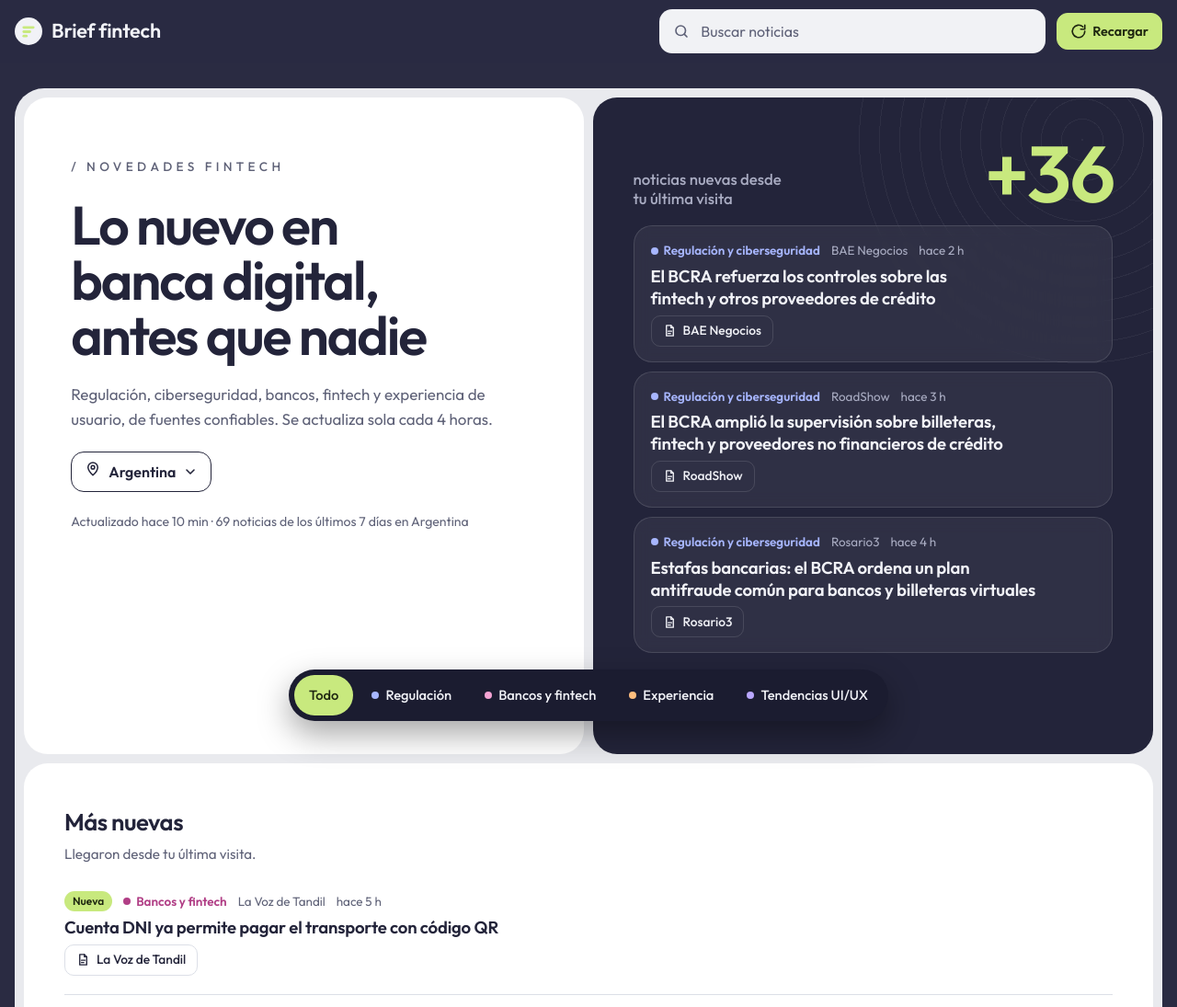
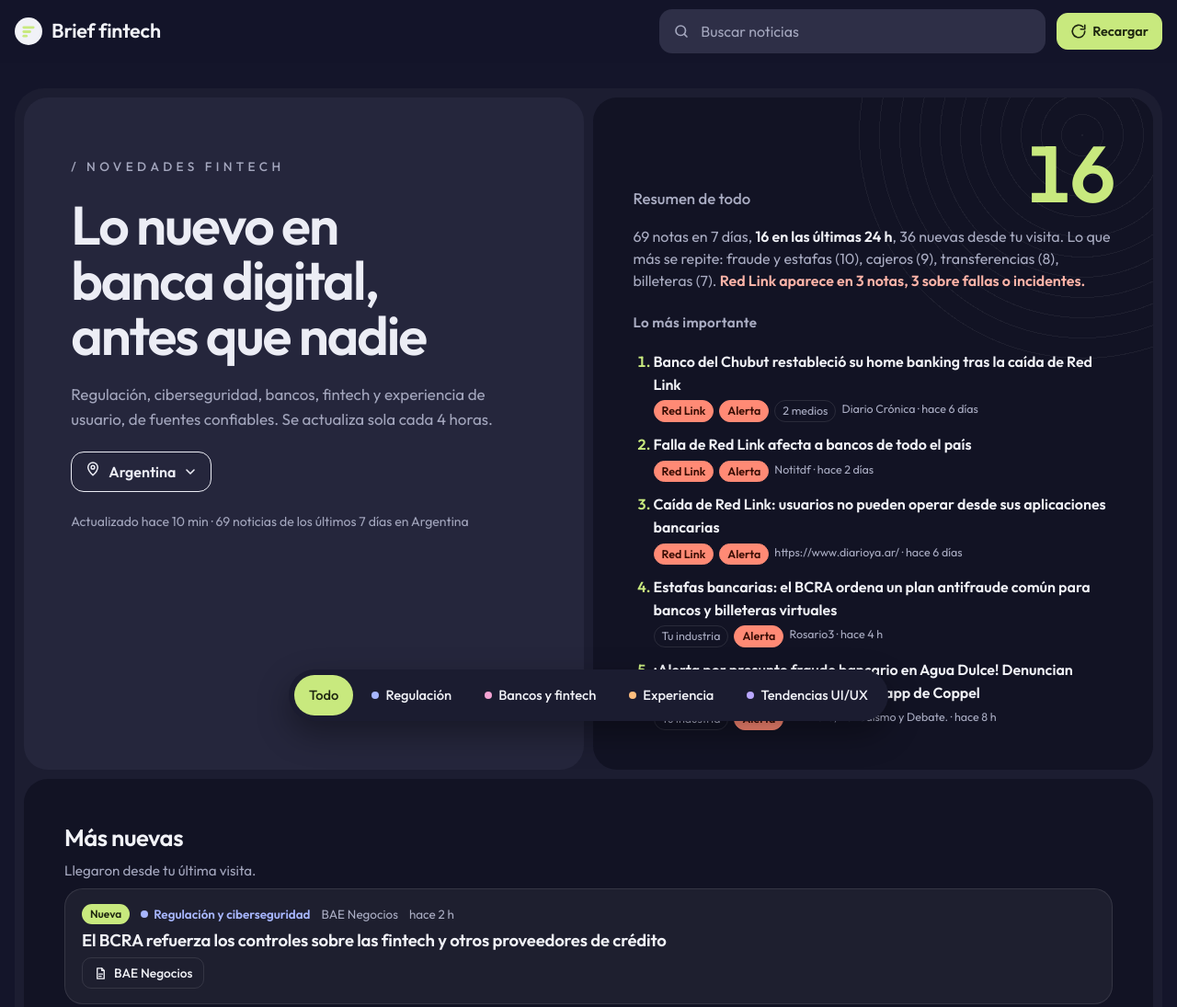
Before and after one commit to julietacatini-hash/brief-fintech, a plain HTML site: page docs/index.html in a window 1280 px wide. Shown: the top 1095 px of the page at 92% size. Drawn offline with Linux system fonts and the light colour scheme.

Commit message:
Modo oscuro, resumen priorizado por Red Link y búsqueda de fallas

```diff
--- a/docs/index.html
+++ b/docs/index.html
@@ -1,5 +1,5 @@
 <!doctype html>
-<html lang="es">
+<html lang="es" data-theme="dark">
 <head>
 <meta charset="utf-8">
 <meta name="viewport" content="width=device-width, initial-scale=1, viewport-fit=cover">
@@ -194,6 +194,24 @@ h1{margin:0;font-weight:600;font-size:clamp(2.2rem,4.6vw,3.9rem);line-height:1.0
 .tab .n{opacity:.6;font-variant-numeric:tabular-nums}
 .tab[aria-pressed="true"]{background:var(--lime);color:var(--lime-ink)}
 .tab[aria-pressed="true"] .dot{background:var(--lime-ink)}
+.sum-txt{margin:0;color:var(--dark-muted);line-height:1.5}
+.sum-txt b{color:var(--dark-ink);font-weight:600}
+.rl-alert{color:#FFB4A8;font-weight:600}
+.sum-h{margin:4px 0 0;font-weight:600;font-size:.95rem;color:var(--dark-muted);letter-spacing:.02em}
+.sum-list{margin:0;padding:0 0 0 22px;display:flex;flex-direction:column;gap:12px}
+.sum-list li::marker{color:var(--lime);font-weight:600}
+.sum-list a{color:var(--dark-ink);text-decoration:none;font-weight:600;line-height:1.3}
+.sum-list a:hover{text-decoration:underline}
+.why{display:flex;flex-wrap:wrap;gap:6px;margin-top:5px;font-size:.78rem;color:var(--dark-muted)}
+.why span:not(:last-child){border:1px solid var(--glass-line);border-radius:999px;padding:1px 8px}
+.why .hot{background:#FF8A75;border-color:#FF8A75!important;color:#3A0E05;font-weight:600}
+.feed{background:var(--dark)!important;color:var(--dark-ink)}
+.feed .item{background:var(--glass);border:1px solid var(--glass-line);border-radius:20px;padding:16px 18px;margin-bottom:10px}
+.feed .item p,.feed .meta{color:var(--dark-muted)}
+.feed .item .cat{color:var(--cd,var(--c))}
+.feed .srcs a{background:transparent;border-color:var(--glass-line);color:var(--dark-ink)}
+.feed .older-btn{background:var(--glass);border-color:var(--glass-line);color:var(--dark-ink)}
+.feed .day-h{border-color:var(--glass-line)}
 .fab{display:none!important}
 .shell{padding-bottom:calc(env(safe-area-inset-bottom,0px) + 110px)!important}
 body.v-ten .top,body.v-ten #feed{display:none}
@@ -301,7 +319,7 @@ const KIND = {oficial:"Documento oficial", nota:"Nota", cobertura:"Otra cobertur
 const ORDER = {oficial:0, nota:1, cobertura:2};
 const CHEV = '<svg width="20" height="20" viewBox="0 0 24 24" fill="none" stroke="currentColor" stroke-width="2.2" stroke-linecap="round" stroke-linejoin="round" aria-hidden="true"><path d="m6 9 6 6 6-6"/></svg>';
 const FIRST_VISIT_WINDOW = 48*3600*1000;
-const SPOT_MAX = 3;
+const SPOT_MAX = 0;
 
 /* ---------- Estado ---------- */
 const store = {
@@ -425,31 +443,37 @@ function glassHTML(n){
   return `<li class="glass" style="--cd:${CATS[n.cat].cd}"><div class="meta"><span class="cat">${CATS[n.cat].name}</span>${n.region==="ar"&&prefs.region==="world"?'<span class="ar">AR</span>':""}<span>${esc(n.links[0]?.nombre||n.source)}</span><span>${rel(n.d)}</span>${langHTML(n)}</div><h3>${esc(n.title)}</h3>${n.body?`<p>${esc(n.body)}</p>`:""}${linksHTML(n)}</li>`;
 }
 
+const EMPRESA = [["red link",10],["link celular",8],["home banking link",8],["link pagos",8],["banelco",6],["newpay",6],["coelsa",6],["modo",5],["interbanking",5],["prisma",4],["cajero",4],["atm",3],["homebanking",3],["home banking",3],["billetera",2],["transferencia",2],["qr",1],["bcra",2],["comunicación a",3]];
+const ALERTA = ["falla","caída","cayó","no funciona","interrup","incidente","ciberataque","hackeo","estafa","fraude","sanción","multa"];
+const GRANDES = ["infobae","la nación","clarín","ámbito","el cronista","iprofesional","iproup","perfil","página/12","bloomberg","reuters","la voz","forbes","tn","el economista","fintech futures","techcrunch","the verge","9to5mac","nielsen"];
+const TEMAS = {"transferencias":["transferencia"],"QR":[" qr"],"fraude y estafas":["fraude","estafa","phishing"],"fallas y caídas":["falla","caída","no funciona"],"cajeros":["cajero","atm"],"billeteras":["billetera","wallet"],"tarjetas":["tarjeta","card"],"IA":[" ia "," ai ","inteligencia artificial"],"normativa BCRA":["bcra","comunicación a"],"banca empresas":["empresas","pyme","echeq"],"diseño y UX":["diseño","design","ux","interfaz"],"criptomonedas":["cripto","crypto","usdt"]};
+EMPRESA.forEach(e=>e[0]=norm(e[0])); ALERTA.forEach((w,i)=>ALERTA[i]=norm(w)); GRANDES.forEach((w,i)=>GRANDES[i]=norm(w)); for(const k in TEMAS) TEMAS[k]=TEMAS[k].map(norm);
+function puntaje(n){
+  const t=" "+n.hay+" "; let p=0; const why=[];
+  let emp=0; for(const [w,v] of EMPRESA) if(t.includes(w)) emp=Math.max(emp,v);
+  if(emp){ p+=emp; why.push(emp>=8?"Red Link":"Tu industria"); }
+  if(ALERTA.some(w=>t.includes(w))){ p+= emp?6:2; if(emp) why.push("Alerta"); }
+  const cob=n.links.length-1; if(cob>0){ p+=cob*2; why.push(`${cob+1} medios`); }
+  if(GRANDES.some(g=>norm(n.links.map(l=>l.nombre).join(" ")+" "+n.source).includes(g))){ p+=3; why.push("Medio principal"); }
+  const h=(Date.now()-n.d)/36e5; p+= h<24?3:h<72?1:0;
+  if(!n.en) p+=1;
+  return {p,why};
+}
 function renderSpot(list, nuevas){
   const spot=$("spot");
-  if(loadError){
-    spot.innerHTML = `<div class="spot-empty"><h3 id="spot-h">No se pudieron cargar las novedades</h3><p>Revisá tu conexión y volvé a abrir la app.</p></div>`;
-    return;
-  }
-  if(!NEWS.length){
-    spot.innerHTML = `<div class="spot-empty"><h3 id="spot-h">Cargando novedades…</h3></div>`;
-    return;
-  }
-  if(nuevas.length){
-    const shown = nuevas.slice(0,SPOT_MAX);
-    const moreNew = nuevas.length - shown.length, older = list.length - nuevas.length;
-    spot.innerHTML = `<div class="spot-head"><h2 id="spot-h">${nuevas.length===1?"noticia nueva":"noticias nuevas"} desde tu última visita</h2><span class="bignum" aria-hidden="true">+${nuevas.length}</span></div>
-      <ul class="glass-list">${shown.map(glassHTML).join("")}</ul>
-      ${moreNew>0 ? `<a class="btn-lime" href="#feed">Ver ${moreNew} ${moreNew===1?"nueva":"nuevas"} más ${CHEV}</a>` : older>0 ? `<button class="btn-lime" type="button" data-act="older">Ver anteriores (${older}) ${CHEV}</button>` : ""}`;
-    return;
-  }
-  const empty = !list.length;
-  spot.innerHTML = `<div class="spot-empty">
-      <div class="ring" aria-hidden="true"><svg width="44" height="44" viewBox="0 0 24 24" fill="none" stroke="var(--lime)" stroke-width="2.4" stroke-linecap="round" stroke-linejoin="round"><path d="m5 12 5 5 9-10"/></svg></div>
-      <h3 id="spot-h">${empty ? "Nada con estos filtros" : "Estás al día"}</h3>
-      <p>${empty ? "Probá con otra búsqueda, otra categoría o con fuentes de todo el mundo." : "No entró nada nuevo desde tu última visita. Las anteriores siguen abajo."}</p>
-      ${empty ? "" : `<button class="btn-lime" type="button" data-act="older">Ver anteriores</button>`}
-    </div>`;
+  if(loadError){ spot.innerHTML = `<div class="spot-empty"><h3 id="spot-h">No se pudieron cargar las novedades</h3><p>Revisá tu conexión y tocá Recargar.</p></div>`; return; }
+  if(!NEWS.length){ spot.innerHTML = `<div class="spot-empty"><h3 id="spot-h">Cargando novedades…</h3></div>`; return; }
+  if(!list.length){ spot.innerHTML = `<div class="spot-empty"><h3 id="spot-h">Nada con estos filtros</h3><p>Probá con otra búsqueda o sección.</p></div>`; return; }
+  const sec = tab==="all" ? "todo" : (CATS[tab]?.name||"").toLowerCase();
+  const h24 = list.filter(n=>Date.now()-n.d<864e5).length;
+  const temas = Object.entries(TEMAS).map(([k,ws])=>[k,list.filter(n=>ws.some(w=>(" "+n.hay+" ").includes(w))).length]).filter(x=>x[1]>1).sort((a,b)=>b[1]-a[1]).slice(0,4);
+  const top = list.map(n=>({n,...puntaje(n)})).sort((a,b)=>b.p-a.p).slice(0,5);
+  const rl = list.filter(n=>n.hay.includes("red link"));
+  const alerta = rl.filter(n=>ALERTA.some(w=>n.hay.includes(w)));
+  spot.innerHTML = `<div class="spot-head"><h2 id="spot-h">Resumen de ${esc(sec)}</h2><span class="bignum" aria-hidden="true">${h24}</span></div>
+    <p class="sum-txt">${list.length} notas en 7 días, <b>${h24} en las últimas 24 h</b>${nuevas.length?`, ${nuevas.length} nuevas desde tu visita`:""}.${temas.length?` Lo que más se repite: ${temas.map(([k,c])=>`${k} (${c})`).join(", ")}.`:""}${rl.length?` <span class="rl-alert">Red Link aparece en ${rl.length} ${rl.length===1?"nota":"notas"}${alerta.length?`, ${alerta.length} sobre fallas o incidentes`:""}.</span>`:""}</p>
+    <h3 class="sum-h">Lo más importante</h3>
+    <ol class="sum-list">${top.map(({n,why})=>`<li><a href="${esc(n.links[0]?.url||"#")}" target="_blank" rel="noopener">${esc(n.title)}</a><span class="why">${why.slice(0,3).map(w=>`<span class="${w==="Red Link"||w==="Alerta"?"hot":""}">${esc(w)}</span>`).join("")}<span>${esc(n.links[0]?.nombre||n.source)} · ${rel(n.d)}</span></span></li>`).join("")}</ol>`;
 }
 
 function renderFeed(list, nuevas){
--- a/docs/sw.js
+++ b/docs/sw.js
@@ -1,5 +1,5 @@
 // Guarda la app para abrirla sin conexión; las noticias se piden siempre frescas.
-const CACHE = "brief-v6";
+const CACHE = "brief-v7";
 const BASE = ["./", "index.html", "manifest.webmanifest", "icons/icon-192.png", "icons/icon-512.png"];
 
 self.addEventListener("install", e => {
```
Also changed, not shown: recolector/fuentes.json (+8 -0 lines).
